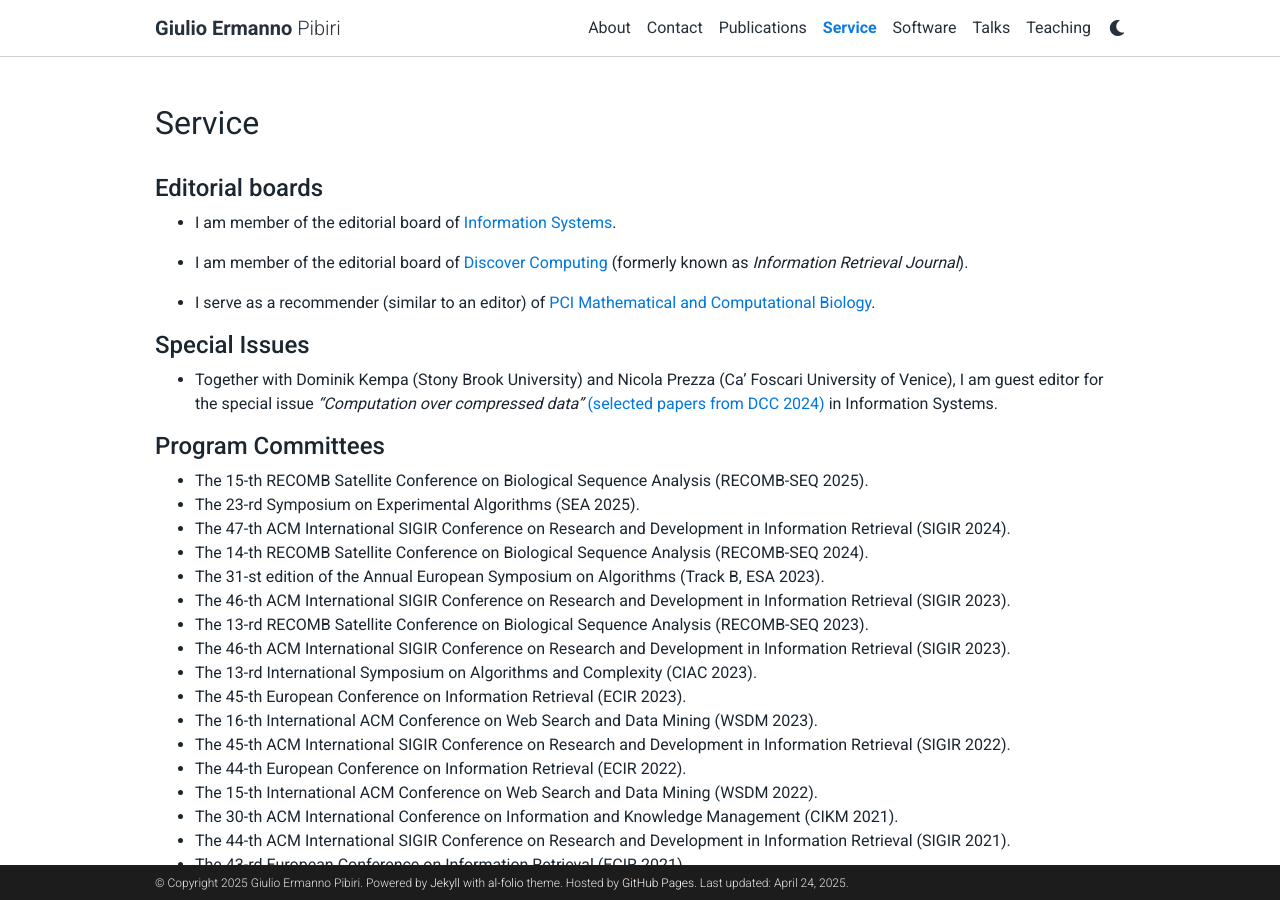
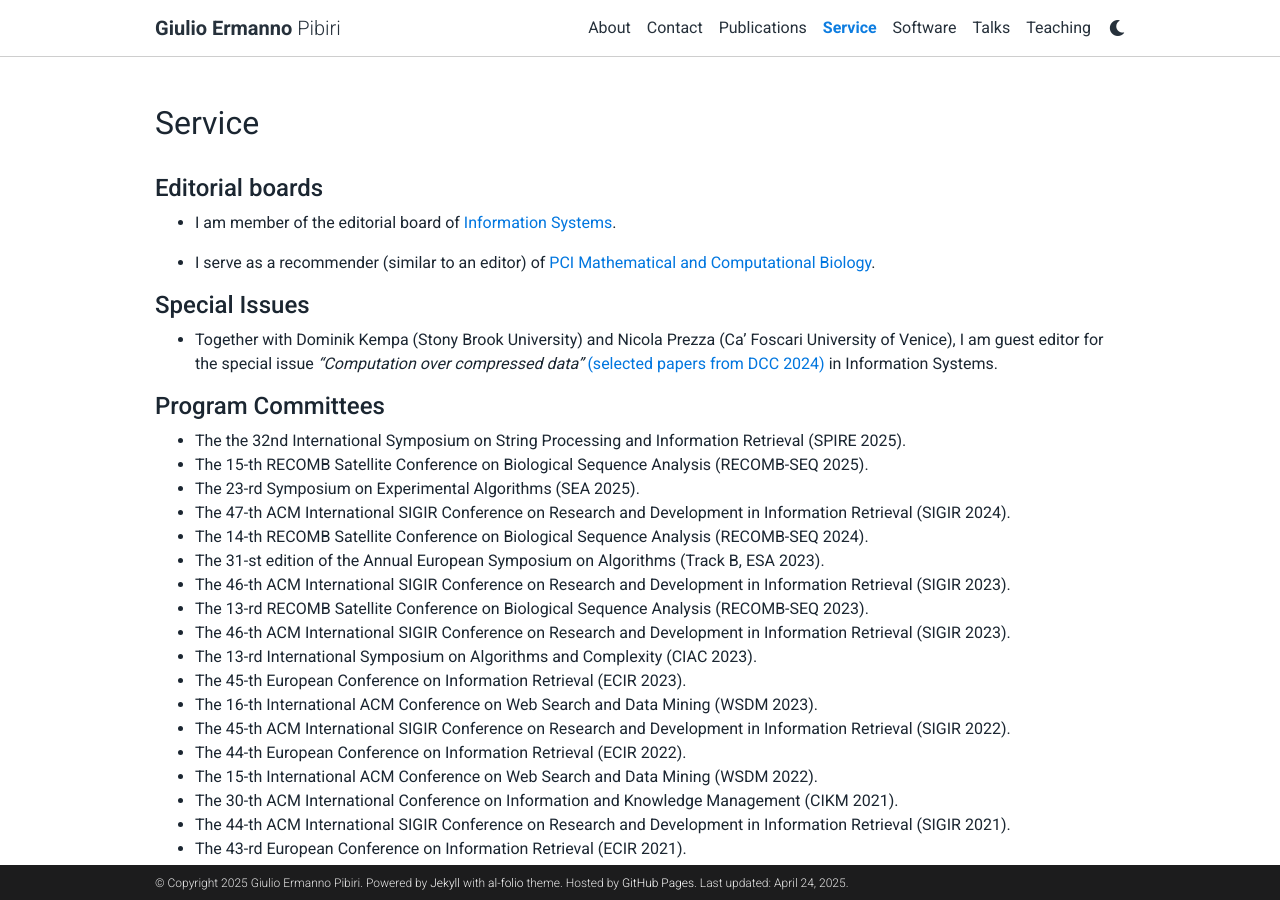
Before and after one commit to jermp/jermp.github.io, a Jekyll site: the page built from _pages/service.md, in a window 1280 px wide and 900 px high. Built offline with Jekyll 4.4.1, drawn with Linux system fonts in a browser that asks for light colours; comment, search, counter and statistics services are not loaded; a style sheet for code colours, icons or effects is not loaded.

Commit message:
updated service

```diff
--- a/_pages/service.md
+++ b/_pages/service.md
@@ -10,8 +10,6 @@ nav: true
 
 - I am member of the editorial board of [Information Systems](https://www.sciencedirect.com/journal/information-systems/about/aims-and-scope).
 
-- I am member of the editorial board of [Discover Computing](https://link.springer.com/journal/10791/aims-and-scope) (formerly known as *Information Retrieval Journal*).
-
 - I serve as a recommender (similar to an editor) of [PCI Mathematical and Computational Biology](https://mcb.peercommunityin.org).
 
 #### **Special Issues**
@@ -20,6 +18,7 @@ nav: true
 
 #### **Program Committees**
 
+- The the 32nd International Symposium on String Processing and Information Retrieval (SPIRE 2025).
 - The 15-th RECOMB Satellite Conference on Biological Sequence Analysis (RECOMB-SEQ 2025).
 - The 23-rd Symposium on Experimental Algorithms (SEA 2025).
 - The 47-th ACM International SIGIR Conference on Research and Development in Information Retrieval (SIGIR 2024).
```
